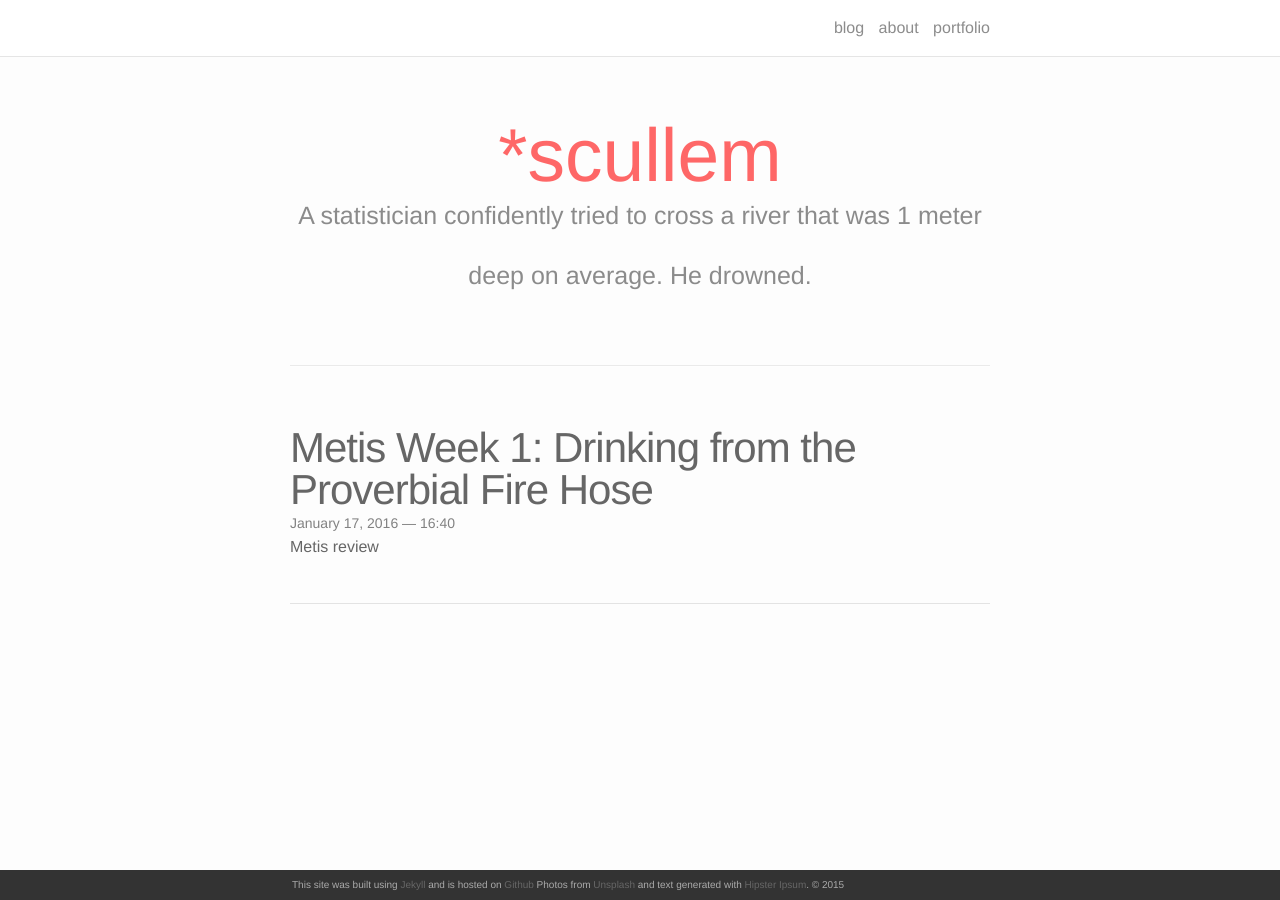
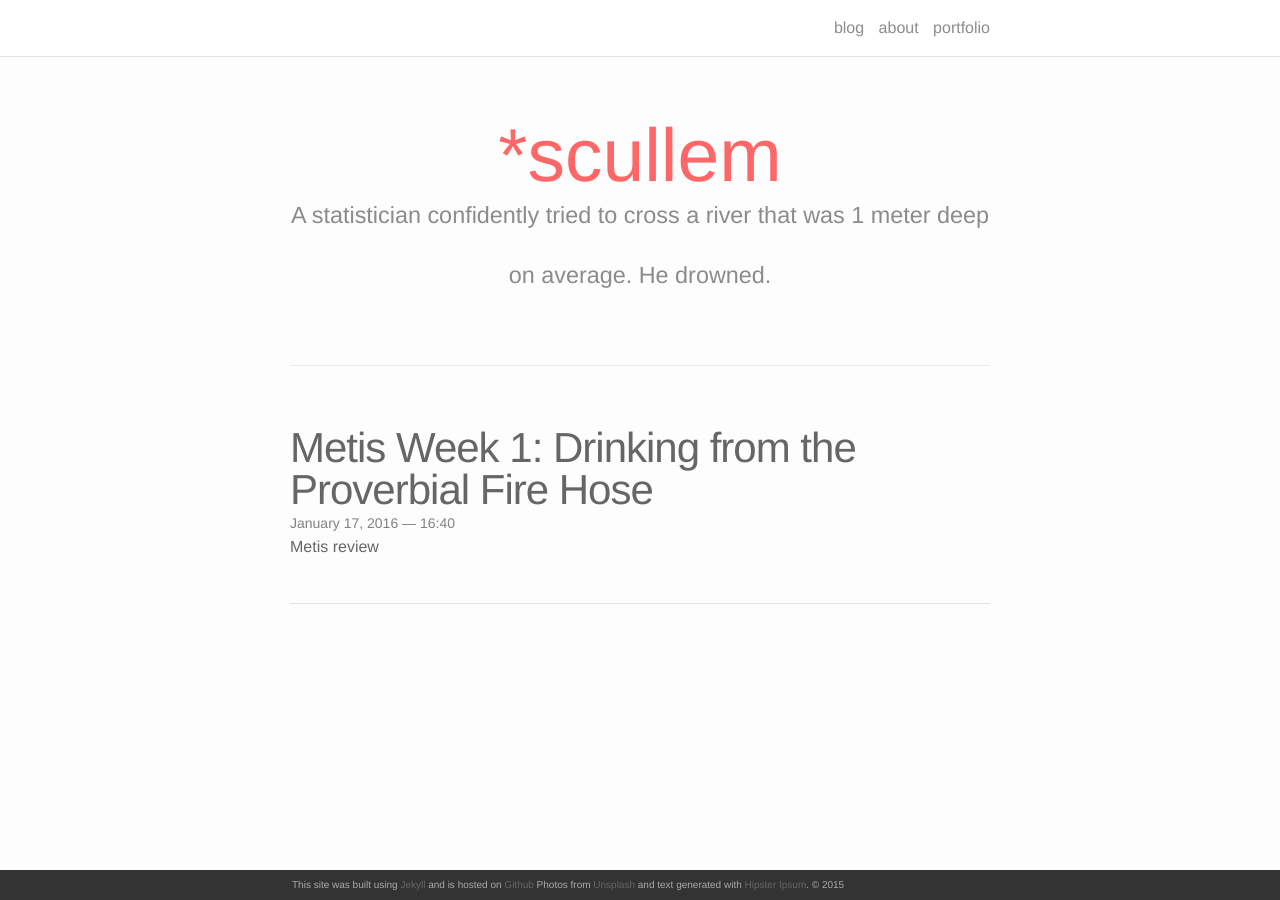
Before and after one commit to scullem/scullem.github.io, a Jekyll site: the page built from index.html, in a window 1280 px wide. Built offline with Jekyll 4.4.1, drawn with Linux system fonts in a browser that asks for light colours; nearby versions of some CDN libraries; the list of posts is cut into pages by our own code.

Commit message:
changed H2 to H3 for subhead

```diff
--- a/index.html
+++ b/index.html
@@ -4,7 +4,7 @@
 
 <div class="header-bar">
   <h1>*scullem</h1>
-  <h2>A statistician confidently tried to cross a river that was 1 meter deep on average. He drowned.</h2>
+  <h3>A statistician confidently tried to cross a river that was 1 meter deep on average. He drowned.</h3>
   <br/>
   <hr>
   <br/>
```
